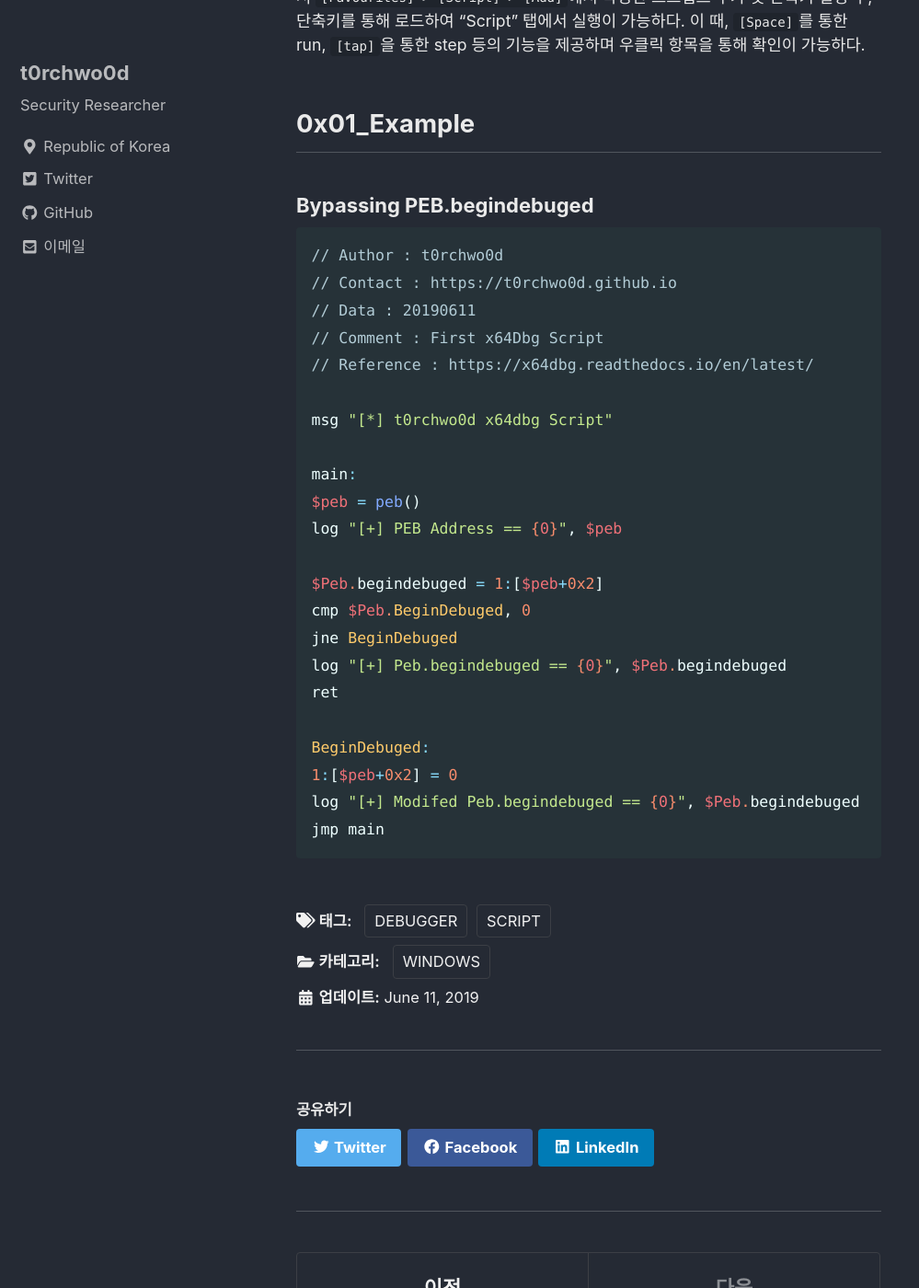
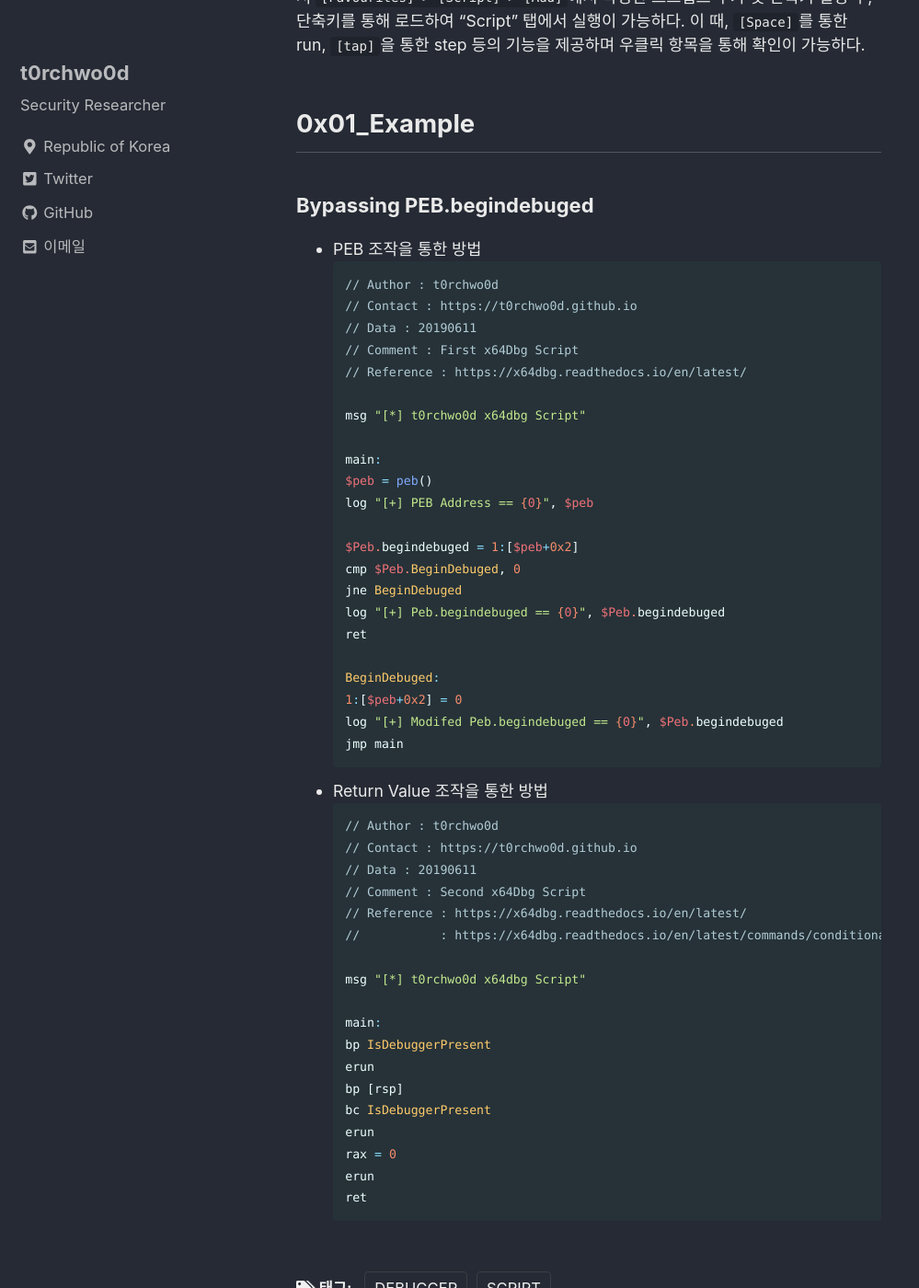
Before and after one commit to t0rchwo0d/t0rchwo0d.github.io, a Jekyll site: the page built from _posts/2019-06-11-Windows-x64dbg-Script.md, in a window 1280 px wide and 1400 px high, scrolled down 401 px. Shown: the whole window at 92% size, without its empty margins (0-999 px from the left). Built offline with Jekyll 4.4.1, drawn with Linux system fonts in a browser that asks for light colours; cached includes are drawn as plain includes; nearby versions of some CDN libraries; comment, search, counter and statistics services are not loaded.

Commit message:
Update 2019-06-11-Windows-x64dbg-Script.md

````diff
--- a/_posts/2019-06-11-Windows-x64dbg-Script.md
+++ b/_posts/2019-06-11-Windows-x64dbg-Script.md
@@ -15,28 +15,50 @@ tags:
 
 ## 0x01_Example
 ### Bypassing PEB.begindebuged
+- PEB 조작을 통한 방법
+  ```php
+  // Author : t0rchwo0d
+  // Contact : https://t0rchwo0d.github.io
+  // Data : 20190611
+  // Comment : First x64Dbg Script
+  // Reference : https://x64dbg.readthedocs.io/en/latest/
 
-```php
-// Author : t0rchwo0d
-// Contact : https://t0rchwo0d.github.io
-// Data : 20190611
-// Comment : First x64Dbg Script
-// Reference : https://x64dbg.readthedocs.io/en/latest/
+  msg "[*] t0rchwo0d x64dbg Script"
 
-msg "[*] t0rchwo0d x64dbg Script"
+  main:
+  $peb = peb()
+  log "[+] PEB Address == {0}", $peb
 
-main:
-$peb = peb()
-log "[+] PEB Address == {0}", $peb
+  $Peb.begindebuged = 1:[$peb+0x2]
+  cmp $Peb.BeginDebuged, 0
+  jne BeginDebuged
+  log "[+] Peb.begindebuged == {0}", $Peb.begindebuged
+  ret
 
-$Peb.begindebuged = 1:[$peb+0x2]
-cmp $Peb.BeginDebuged, 0
-jne BeginDebuged
-log "[+] Peb.begindebuged == {0}", $Peb.begindebuged
-ret
+  BeginDebuged:
+  1:[$peb+0x2] = 0
+  log "[+] Modifed Peb.begindebuged == {0}", $Peb.begindebuged
+  jmp main
+  ```
 
-BeginDebuged:
-1:[$peb+0x2] = 0
-log "[+] Modifed Peb.begindebuged == {0}", $Peb.begindebuged
-jmp main
-```
+- Return Value 조작을 통한 방법
+  ```php
+  // Author : t0rchwo0d
+  // Contact : https://t0rchwo0d.github.io
+  // Data : 20190611
+  // Comment : Second x64Dbg Script
+  // Reference : https://x64dbg.readthedocs.io/en/latest/
+  //           : https://x64dbg.readthedocs.io/en/latest/commands/conditional-breakpoint-control/index.html
+
+  msg "[*] t0rchwo0d x64dbg Script"
+
+  main:
+  bp IsDebuggerPresent
+  erun
+  bp [rsp]
+  bc IsDebuggerPresent
+  erun
+  rax = 0
+  erun
+  ret
+  ```
````
